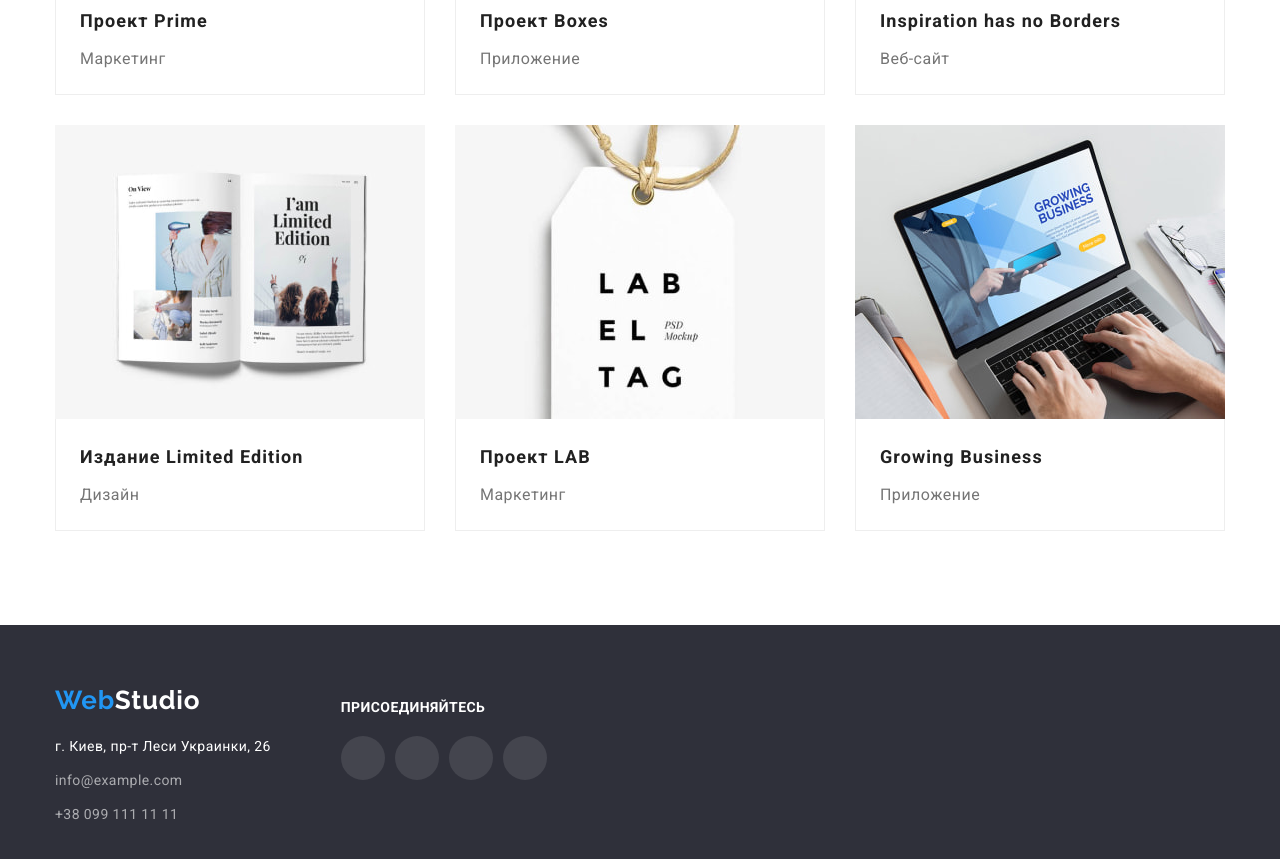
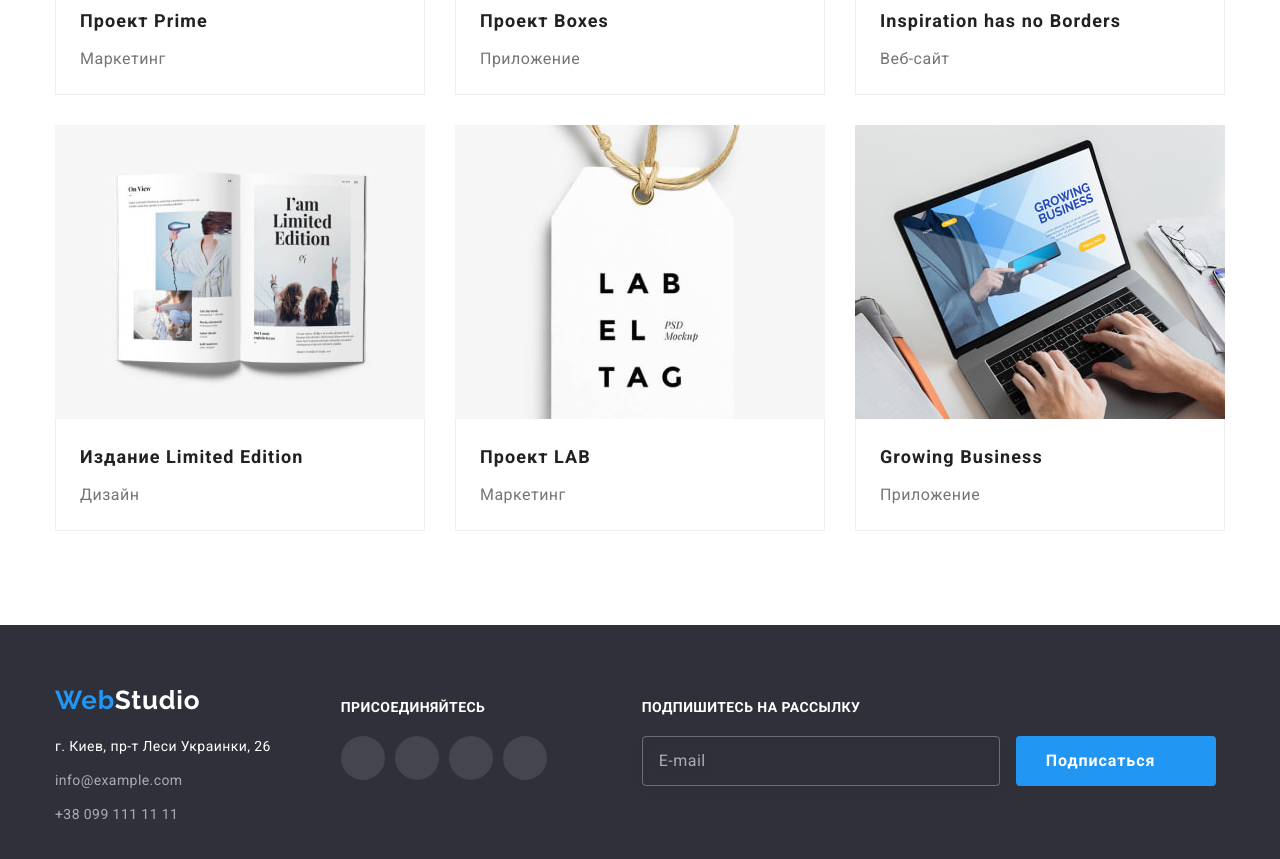
Before and after one commit to Kilkenni/goit-markup-hw-06, a plain HTML site: page portfolio.html in a window 1280 px wide. Shown: the part 1011-1870 px from the top of the page. Drawn offline with nearby package versions, Linux system fonts and the light colour scheme.

Commit message:
+ subscribe to portflio footer (no SVG yet!)

```diff
--- a/css/style.css
+++ b/css/style.css
@@ -17,6 +17,7 @@
   --border: #ececec;
   --border-project: #eeeeee;
   --border-btn-close: rgba(0, 0, 0, 0.1);
+  --border-input-subscribe: rgba(255, 255, 255, 0.3);
   --bkg-color-project-overlay: rgba(33, 150, 243, 0.9);
 
   --fill-icon-inactive: #afb1b8;
@@ -687,11 +688,16 @@ p {
   margin-right: 70px;
 }
 
-.footer-social {
+.footer-block {
   padding-top: 15px;
 }
 
-.footer-social-label {
+.footer-social {
+  margin-right: 95px;
+}
+
+.footer-block-label {
+  display: block;
   font-weight: 700;
   font-size: 14px;
   line-height: 1.14;
@@ -709,6 +715,47 @@ p {
 
 .footer-social-list .social-list-item-link {
   background-color: var(--bkg-color-social);
+}
+
+.footer-subscribe-input {
+  display: inline-flex;
+  align-items: center;
+  position: relative;
+
+  margin-right: 12px;
+  width: 358px;
+  height: 50px;
+  padding-left: 16px;
+  background-color: transparent;
+  line-height: 1.25;
+
+  border: 1px solid var(--border-input-subscribe);
+  border-radius: 4px;
+  filter: drop-shadow(0px 4px 4px rgba(0, 0, 0, 0.15));
+}
+
+.footer-subscribe-input,
+.footer-subscribe-input::placeholder {
+  font-weight: normal;
+  font-size: 16px;
+  /* line-height: 1.25; */
+  letter-spacing: 0.03em;
+
+  color: var(--text-color-misc);
+}
+
+/* .footer-subscribe-input::placeholder {
+  position: absolute;
+  top: 15px;
+} */
+
+.footer-subscribe-btn {
+  display: inline-flex;
+  justify-content: space-between;
+  align-items: center;
+  padding: 10px 30px;
+  min-width: 200px;
+  min-height: 50px;
 }
 
 /* generic social link list */
--- a/portfolio.html
+++ b/portfolio.html
@@ -232,8 +232,8 @@
                 </address>
             </div>
 
-            <div class="footer-social">
-                <p class="footer-social-label">Присоединяйтесь</p>
+            <div class="footer-block footer-social">
+                <p class="footer-block-label">Присоединяйтесь</p>
                 <ul class="social-list footer-social-list">
                     <li class="social-list-item">
                         <a class="social-list-item-link" href="">
@@ -268,6 +268,13 @@
                     </li>
                 </ul>
             </div>
+
+            <form name="form_subscribe" class="footer-block footer-subscribe">
+                <label for="email-subscribe" class="footer-block-label">Подпишитесь на рассылку</label>
+
+                <input id="email-subscribe" class="footer-subscribe-input" type="email" name="email_subscribe" placeholder="E-mail">
+                <button class="btn footer-subscribe-btn" type="submit">Подписаться</button>
+            </form>
         </div>
     </footer>
 
```
